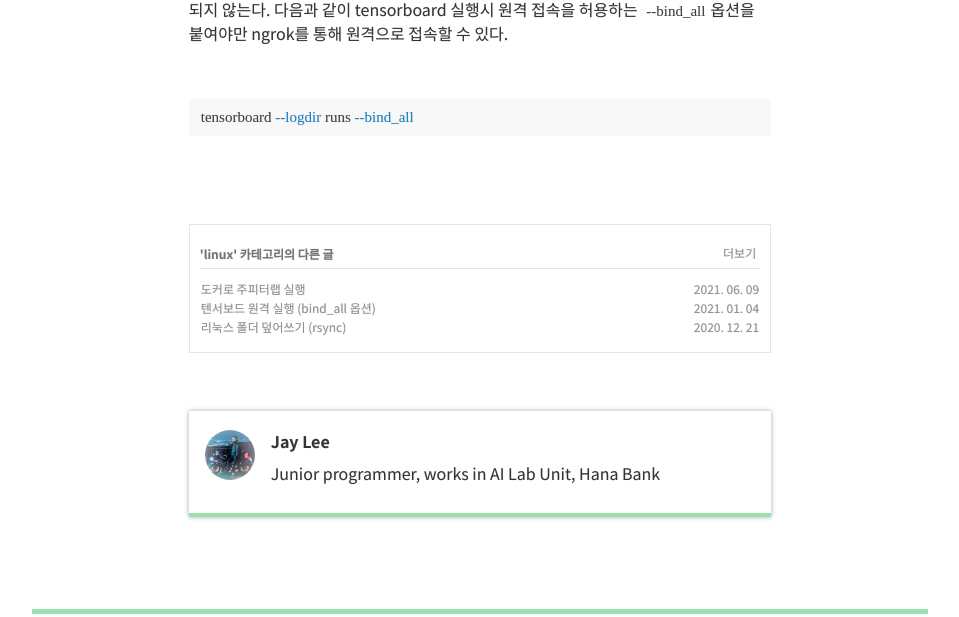
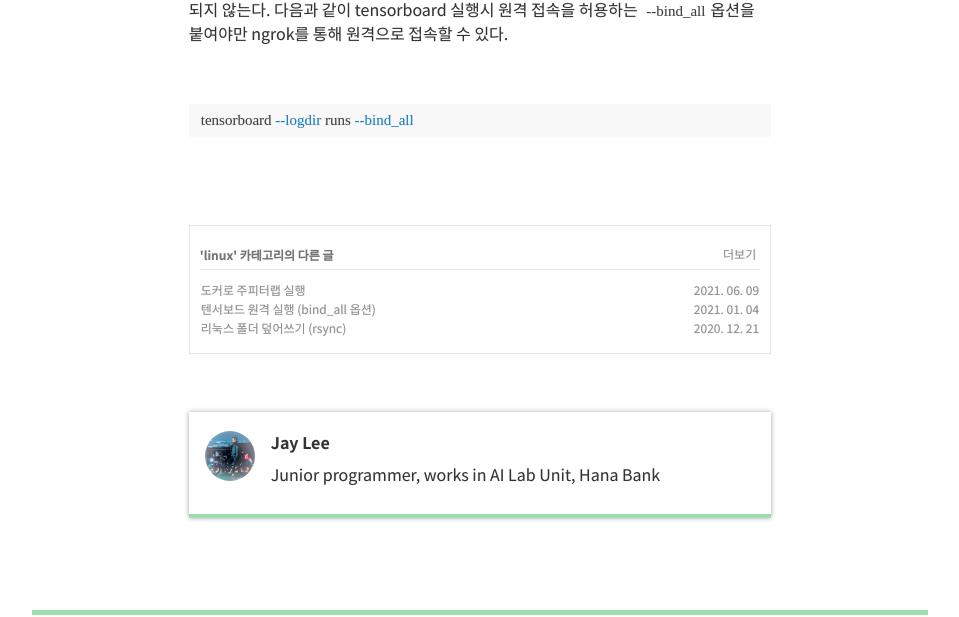
Before and after one commit to Clarit7/clarit7.github.io, a Jekyll site: the page built from _posts/2021-01-04-tensorboard_bind_all.md, in a window 1280 px wide. Shown: the part 461-1078 px from the top of the page, without its empty margins (160-1119 px from the left). Built offline with Jekyll 4.4.1, drawn with Linux system fonts in a browser that asks for light colours; some web fonts are replaced; comment, search, counter and statistics services are not loaded.

Commit message:
add margin

```diff
--- a/_sass/_code.scss
+++ b/_sass/_code.scss
@@ -2,8 +2,8 @@ div.highlight {
     position: relative;
 
     pre.highlight {
-      padding-top: 10px;
-      padding-bottom: 10px;
+      margin-top: 20px;
+      margin-bottom: 20px;
     }
     // copy code to clipboard
     .copy {
```
